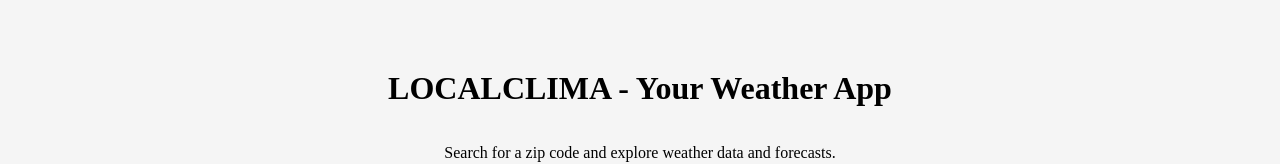
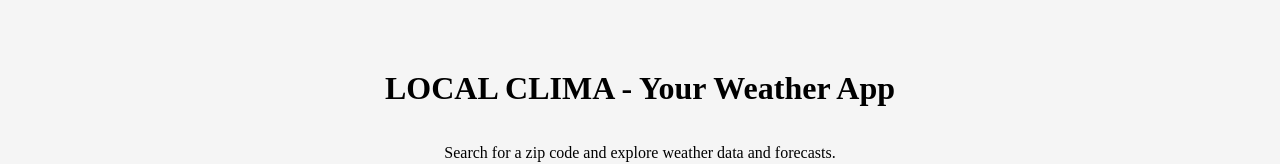
Before and after one commit to 001986josevaldo/clima2front, a Vue app: page / in a window 1280 px wide. Shown: the part 244-408 px from the top of the page. Built offline with nearby package versions, Linux system fonts and the light colour scheme.

Commit message:
LOCAL CLIMA

```diff
--- a/src/App.vue
+++ b/src/App.vue
@@ -17,7 +17,7 @@ const atualizarDados = (dados) => {
 <template>
   <Header @dadosClima="atualizarDados" />
   <main>
-    <h1>LOCALCLIMA - Your Weather App</h1>
+    <h1>LOCAL CLIMA - Your Weather App</h1>
     <p>
       Search for a zip code and explore weather data and forecasts.</p>
 
```
